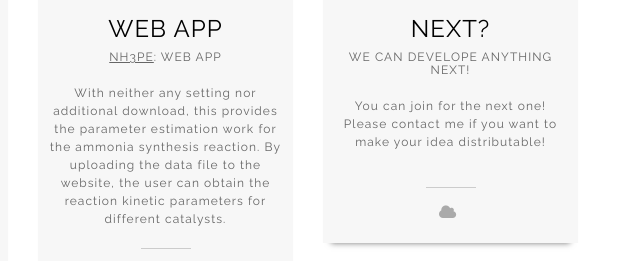
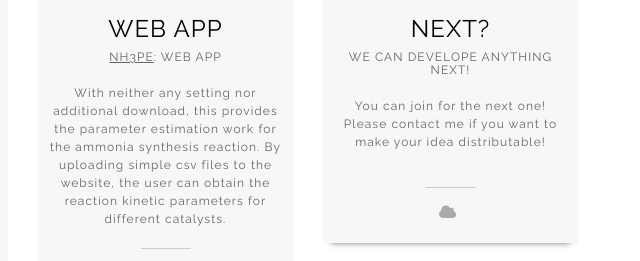
Before and after one commit to sebyga/HompyTest, a plain HTML site: page index.html in a window 1280 px wide. Shown: the part 3503-3764 px from the top of the page, 617-1257 px from the left. Drawn offline with Linux system fonts and the light colour scheme; some packages are replaced by stand-ins of ours; files whose address does not match are found by name.

Commit message:
data file --> csv files

```diff
--- a/index.html
+++ b/index.html
@@ -357,7 +357,7 @@
               <h3>Web App</h3>
               <h5><u>NH3PE</u>: web App</h5>
 
-              <p>With neither any setting nor additional download, this provides the parameter estimation work for the ammonia synthesis reaction. By uploading the data file to the website, the user can obtain the reaction kinetic parameters for different catalysts.</p>
+              <p>With neither any setting nor additional download, this provides the parameter estimation work for the ammonia synthesis reaction. By uploading simple csv files to the website, the user can obtain the reaction kinetic parameters for different catalysts.</p>
 
               <div class="team-social">
                 <ul class="list-inline social-list">
```
